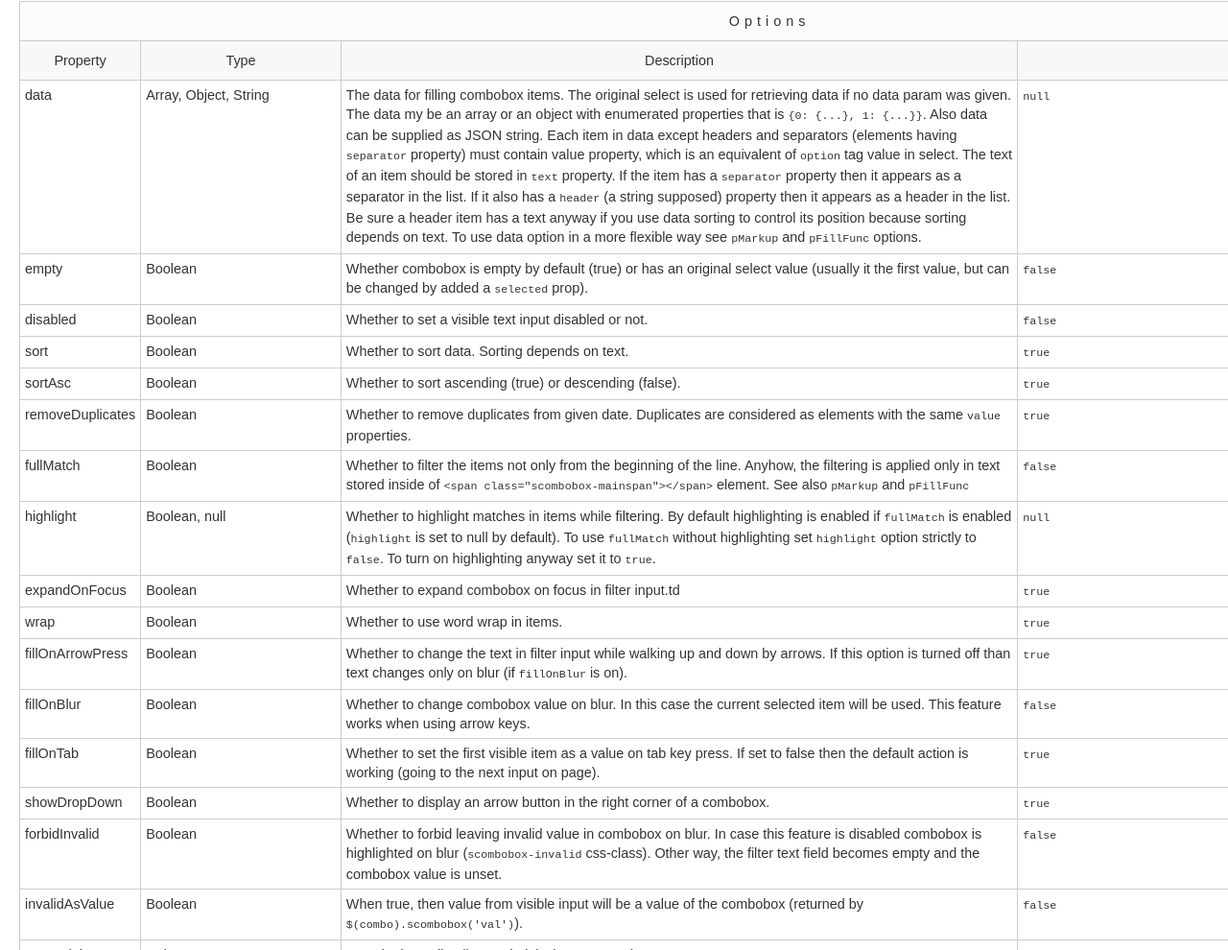
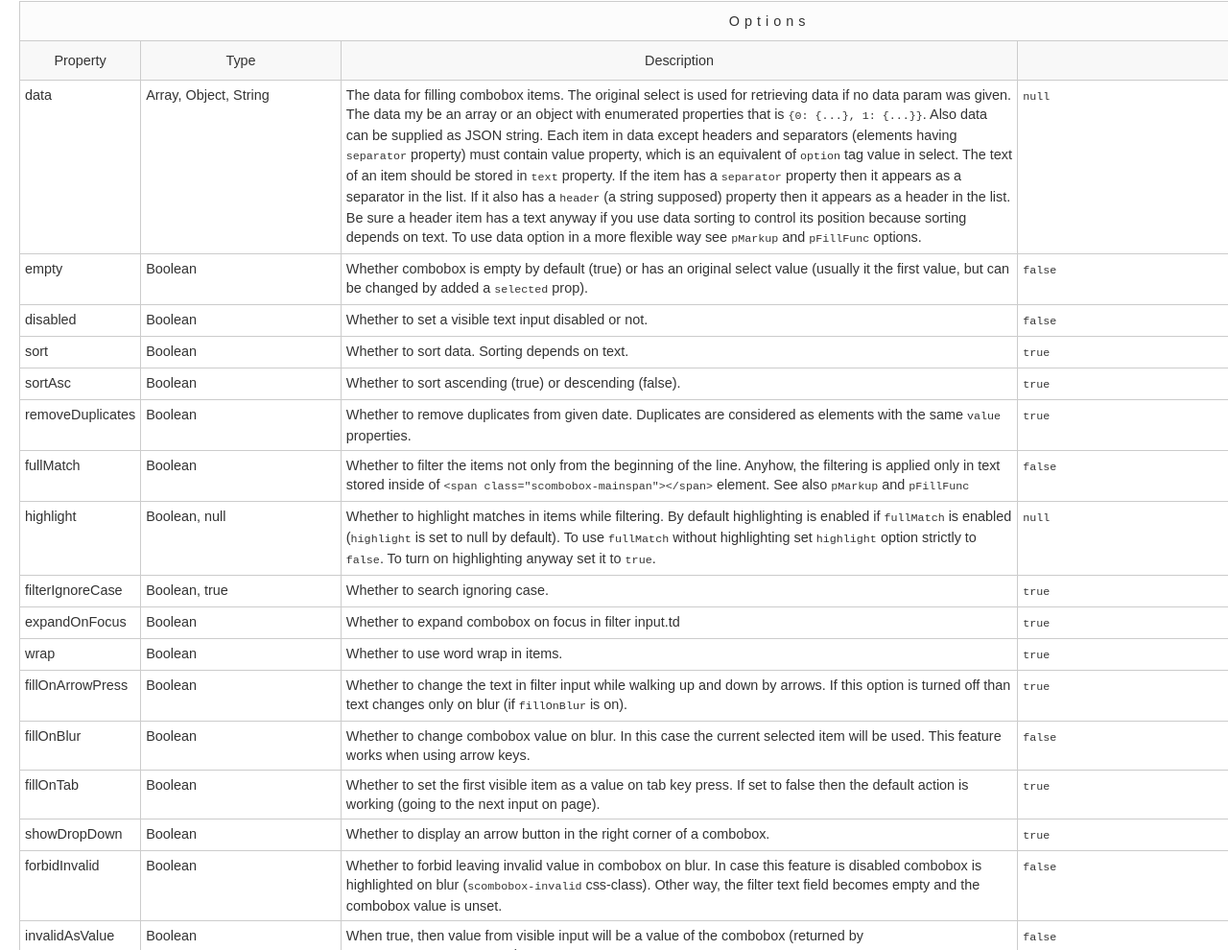
Before and after one commit to ivkremer/jquery-simple-combobox, a plain HTML site: page index.html in a window 1280 px wide. Shown: the part 110-1100 px from the top of the page at 96% size. Drawn offline with Linux system fonts and the light colour scheme.

Commit message:
* Add doc for filterIgnoreCase option #16

```diff
--- a/index.html
+++ b/index.html
@@ -210,6 +210,12 @@
         (<code>highlight</code> is set to null by default). To use <code>fullMatch</code> without highlighting set <code>highlight</code> option
         strictly to <code>false</code>. To turn on highlighting anyway set it to <code>true</code>.</td>
     <td><code>null</code></td>
+</tr>
+<tr>
+    <td>filterIgnoreCase</td>
+    <td>Boolean, true</td>
+    <td>Whether to search ignoring case.</td>
+    <td><code>true</code></td>
 </tr>
 <tr>
     <td>expandOnFocus</td>
```
